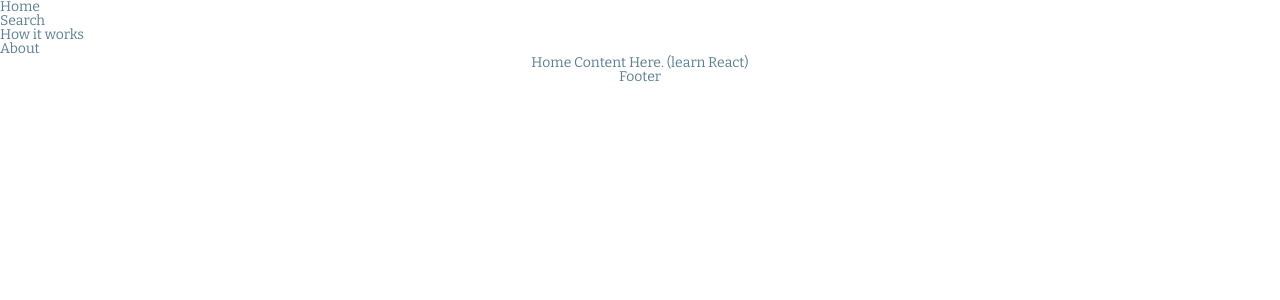
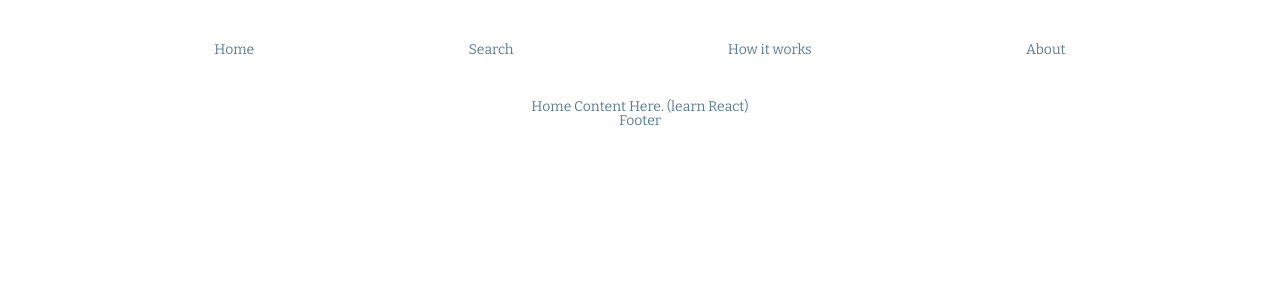
Before and after one commit to kelvin8773/reddit-timer, a React (Create React App) app: page / in a window 1280 px wide. Shown: the top 300 px of the page. Built offline with nearby package versions, Linux system fonts and the light colour scheme.

Commit message:
add scss model into app

```diff
--- a/src/App.js
+++ b/src/App.js
@@ -6,10 +6,11 @@
 
 import Main from './main';
 import Footer from './footer';
+import styles from './App.module.scss'
 
 const App = () => (
   <Router className="App">
-    <div className="Navbar">
+    <div className={styles.Navbar}>
       <ul>
         <li>
           <Link to="/">Home</Link>
--- /dev/null
+++ b/src/App.module.scss
@@ -0,0 +1,9 @@
+.Navbar {
+    ul {
+        width: 100%;
+        height: 100px;
+        display: flex;
+        justify-content: space-evenly;
+        align-items: center;
+    }
+}
```
